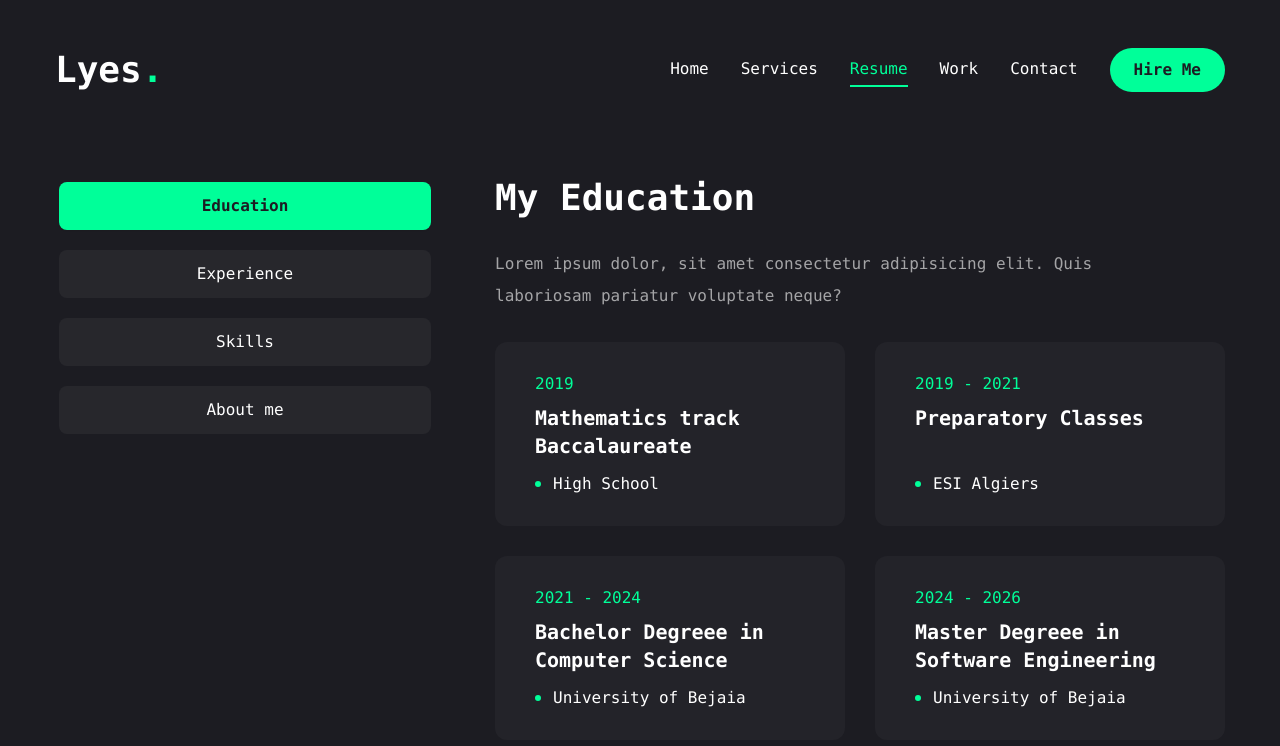
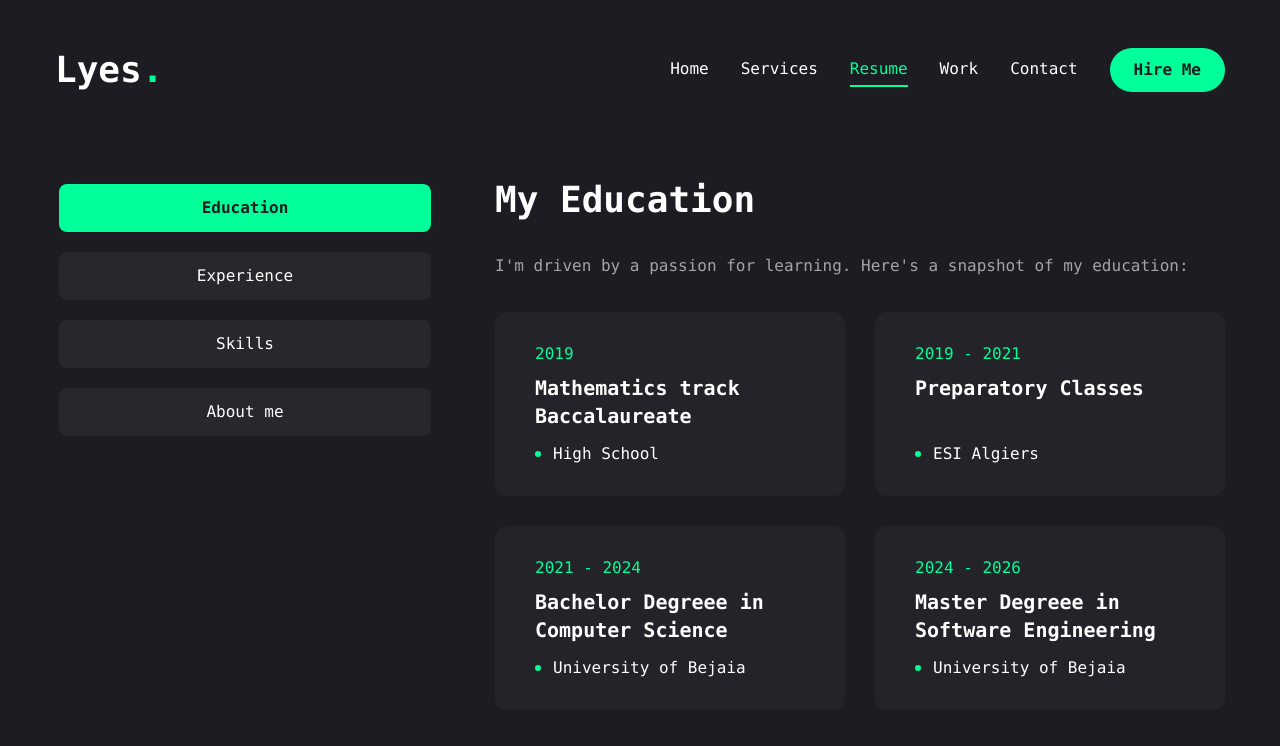
Before and after one commit to lyes-mersel/lyes-mersel-v1, a Next.js app: page /resume in a window 1280 px wide. Shown: the top 746 px of the page. Built offline with nearby package versions, Linux system fonts and the light colour scheme.

Commit message:
Set final content for the pages : home, services, contact

```diff
--- a/app/resume/page.tsx
+++ b/app/resume/page.tsx
@@ -23,6 +23,7 @@ import {
   FaDocker,
   FaJava,
   FaPython,
+  FaServer,
 } from "react-icons/fa";
 import {
   SiTypescript,
@@ -34,14 +35,20 @@ import {
   SiPostgresql,
   SiMongodb,
   SiC,
+  SiMui,
+  SiUml,
+  SiJquery,
+  SiPostman,
+  SiJsonwebtokens,
 } from "react-icons/si";
+import { TbBrandFramerMotion } from "react-icons/tb";
 
 // education data
 const education = {
   icon: "/assets/resume/cap.svg",
   title: "My Education",
   description:
-    "Lorem ipsum dolor, sit amet consectetur adipisicing elit. Quis laboriosam pariatur voluptate neque?",
+    "I'm driven by a passion for learning. Here's a snapshot of my education:",
   items: [
     {
       institution: "High School",
@@ -66,22 +73,25 @@ const education = {
   ],
 };
 
-// experience data
 const experience = {
   icon: "/assets/resume/badge.svg",
   title: "My Experience",
-  description:
-    "Lorem ipsum dolor, sit amet consectetur adipisicing elit. Quis laboriosam pariatur voluptate neque?",
+  description: "Here's a quick overview of my professional journey:",
   items: [
     {
-      company: "XYZ Company",
-      position: "ABC Position",
-      duration: "2019 - 2021",
+      company: "Freelance",
+      position: "Full Stack Developer",
+      duration: "08/2023 - Current",
     },
     {
-      company: "XYZ Company",
-      position: "ABC Position",
-      duration: "2019 - 2021",
+      company: "University of Bejaia",
+      position: "Web App - Hospital appointment system.",
+      duration: "02/2023 - 06/2023",
+    },
+    {
+      company: "ESI Algiers",
+      position: "Mobile App - Learning app for kids.",
+      duration: "02/2021 - 06/2021",
     },
   ],
 };
@@ -89,29 +99,41 @@ const experience = {
 // skills data
 const skills = {
   title: "My Skills",
-  description:
-    "Lorem ipsum dolor, sit amet consectetur adipisicing elit. Quis laboriosam pariatur voluptate neque?",
-  items: [
+  description: "Here are the main technologies I’ve worked with on my journey.",
+  languages: [
+    { icon: <FaJs />, name: "JavaScript" },
+    { icon: <SiTypescript />, name: "TypeScript" },
+    { icon: <SiC />, name: "C" },
+    { icon: <FaJava />, name: "Java" },
+    { icon: <FaPython />, name: "Python" },
+  ],
+  front: [
+    { icon: <FaReact />, name: "React" },
+    { icon: <SiNextdotjs />, name: "Next.js" },
+    { icon: <SiTailwindcss />, name: "Tailwind CSS" },
+    { icon: <SiMui />, name: "Material UI" },
+    { icon: <TbBrandFramerMotion />, name: "Framer Motion" },
     { icon: <FaHtml5 />, name: "HTML5" },
     { icon: <FaCss3 />, name: "CSS3" },
     { icon: <FaBootstrap />, name: "Bootstrap" },
-    { icon: <SiTailwindcss />, name: "Tailwind CSS" },
-    { icon: <FaJs />, name: "JavaScript" },
-    { icon: <SiTypescript />, name: "TypeScript" },
-    { icon: <FaReact />, name: "React" },
-    { icon: <SiNextdotjs />, name: "Next.js" },
+    { icon: <SiJquery />, name: "jQuery" },
+  ],
+  back: [
     { icon: <FaNode />, name: "Node.js" },
     { icon: <SiExpress />, name: "Express.js" },
     { icon: <SiMysql />, name: "MySQL" },
     { icon: <SiOracle />, name: "Oracle" },
     { icon: <SiPostgresql />, name: "PostgreSQL" },
     { icon: <SiMongodb />, name: "MongoDB" },
-    { icon: <SiC />, name: "C" },
-    { icon: <FaJava />, name: "Java" },
-    { icon: <FaPython />, name: "Python" },
+    { icon: <FaServer />, name: "REST API" },
+    { icon: <SiJsonwebtokens />, name: "JWT" },
+  ],
+  others: [
     { icon: <FaGitAlt />, name: "Git" },
     { icon: <FaGithub />, name: "GitHub" },
     { icon: <FaDocker />, name: "Docker" },
+    { icon: <SiPostman />, name: "Postman" },
+    { icon: <SiUml />, name: "UML 2" },
   ],
 };
 
@@ -119,7 +141,7 @@ const skills = {
 const about = {
   title: "About me",
   description:
-    "Lorem ipsum dolor, sit amet consectetur adipisicing elit. Quis laboriosam pariatur voluptate neque?",
+    "I'm a Software Developer with a passion for building web and software solutions.",
   info: [
     {
       filedName: "Name",
@@ -180,7 +202,7 @@ const Resume = () => {
             <TabsContent value="education" className="w-full">
               <div className="flex flex-col gap-[30px] text-center xl:text-left">
                 <h3 className="text-4xl font-bold">{education.title}</h3>
-                <p className="max-w-[600px] text-white/60 mx-auto xl:mx-0">
+                <p className="max-w-[700px] text-white/60 mx-auto xl:mx-0">
                   {education.description}
                 </p>
                 <ScrollArea className="h-[400px]">
@@ -236,14 +258,23 @@ const Resume = () => {
 
             {/* skills */}
             <TabsContent value="skills" className="w-full h-full">
-              <div className="flex flex-col gap-[30px]">
               <div className="flex flex-col gap-[30px] text-center xl:text-left">
                 <h3 className="text-4xl font-bold">{skills.title}</h3>
                 <p className="max-w-[600px] text-white/60 mx-auto xl:mx-0">
                   {skills.description}
                 </p>
+                <Tabs defaultValue="languages">
+                  <TabsList className="flex w-full mb-5">
+                    <TabsTrigger value="languages">Languages</TabsTrigger>
+                    <TabsTrigger value="front">Front</TabsTrigger>
+                    <TabsTrigger value="back">Back</TabsTrigger>
+                    <TabsTrigger value="others">Others</TabsTrigger>
+                  </TabsList>
+                  {/* programming languages */}
+                  <TabsContent value="languages" className="min-h-0">
+                    <ScrollArea className="h-[330px]">
                       <ul className="grid grid-cols-2 sm:grid-cols-3 md:grid-cols-4 gap-4 xl:gap-[30px]">
-                    {skills.items.map((item, index) => (
+                        {skills.languages.map((item, index) => (
                           <li key={index} className="">
                             <TooltipProvider delayDuration={100}>
                               <Tooltip>
@@ -260,7 +291,78 @@ const Resume = () => {
                           </li>
                         ))}
                       </ul>
+                    </ScrollArea>
+                  </TabsContent>
+                  {/* frontend technologies */}
+                  <TabsContent value="front" className="min-h-0">
+                    <ScrollArea className="h-[330px]">
+                      <ul className="grid grid-cols-2 sm:grid-cols-3 md:grid-cols-4 gap-4 xl:gap-[30px]">
+                        {skills.front.map((item, index) => (
+                          <li key={index} className="">
+                            <TooltipProvider delayDuration={100}>
+                              <Tooltip>
+                                <TooltipTrigger className="w-full h-[150px] bg-[#232329] rounded-xl flex justify-center items-center group">
+                                  <div className="text-6xl group-hover:text-accent transition-all duration-300">
+                                    {item.icon}
                                   </div>
+                                </TooltipTrigger>
+                                <TooltipContent>
+                                  <p className="capitalize">{item.name}</p>
+                                </TooltipContent>
+                              </Tooltip>
+                            </TooltipProvider>
+                          </li>
+                        ))}
+                      </ul>
+                    </ScrollArea>
+                  </TabsContent>
+                  {/* backend technologies */}
+                  <TabsContent value="back" className="min-h-0">
+                    <ScrollArea className="h-[330px]">
+                      <ul className="grid grid-cols-2 sm:grid-cols-3 md:grid-cols-4 gap-4 xl:gap-[30px]">
+                        {skills.back.map((item, index) => (
+                          <li key={index} className="">
+                            <TooltipProvider delayDuration={100}>
+                              <Tooltip>
+                                <TooltipTrigger className="w-full h-[150px] bg-[#232329] rounded-xl flex justify-center items-center group">
+                                  <div className="text-6xl group-hover:text-accent transition-all duration-300">
+                                    {item.icon}
+                                  </div>
+                                </TooltipTrigger>
+                                <TooltipContent>
+                                  <p className="capitalize">{item.name}</p>
+                                </TooltipContent>
+                              </Tooltip>
+                            </TooltipProvider>
+                          </li>
+                        ))}
+                      </ul>
+                    </ScrollArea>
+                  </TabsContent>
+                  {/* other technologies */}
+                  <TabsContent value="others" className="min-h-0">
+                    <ScrollArea className="h-[330px]">
+                      <ul className="grid grid-cols-2 sm:grid-cols-3 md:grid-cols-4 gap-4 xl:gap-[30px]">
+                        {skills.others.map((item, index) => (
+                          <li key={index} className="">
+                            <TooltipProvider delayDuration={100}>
+                              <Tooltip>
+                                <TooltipTrigger className="w-full h-[150px] bg-[#232329] rounded-xl flex justify-center items-center group">
+                                  <div className="text-6xl group-hover:text-accent transition-all duration-300">
+                                    {item.icon}
+                                  </div>
+                                </TooltipTrigger>
+                                <TooltipContent>
+                                  <p className="capitalize">{item.name}</p>
+                                </TooltipContent>
+                              </Tooltip>
+                            </TooltipProvider>
+                          </li>
+                        ))}
+                      </ul>
+                    </ScrollArea>
+                  </TabsContent>
+                </Tabs>
               </div>
             </TabsContent>
 
--- a/app/services/page.tsx
+++ b/app/services/page.tsx
@@ -8,13 +8,29 @@ const services = [
   {
     num: "01",
     title: "Web Development",
-    description: "Lorem ipsum dolor sit amet consectetur adipisicing elit.",
+    description:
+      "Creating modern, high-performance websites that are visually engaging and functional.",
     href: "",
   },
   {
     num: "02",
-    title: "Mobile Development",
-    description: "Lorem ipsum dolor sit amet consectetur adipisicing elit.",
+    title: "Custom Software Solutions",
+    description:
+      "Designing and developing tailored software that perfectly fits your business needs and processes.",
+    href: "",
+  },
+  {
+    num: "03",
+    title: "API Development & Integration",
+    description:
+      "Building secure and efficient APIs or integrating third-party services to extend functionality.",
+    href: "",
+  },
+  {
+    num: "04",
+    title: "Database Design & Optimization",
+    description:
+      "Designing scalable databases and optimizing queries for better performance and data management.",
     href: "",
   },
 ];
@@ -29,7 +45,7 @@ const Services = () => {
             opacity: 1,
             transition: { delay: 2.4, duration: 0.4, ease: "easeIn" },
           }}
-          className="grid grid-cols-1 md:grid-cols-2 gap-[80px]"
+          className="grid grid-cols-1 md:grid-cols-2 gap-x-[80px] gap-y-[50px]"
         >
           {services.map((service, index) => (
             <div
--- a/components/ui/tabs.tsx
+++ b/components/ui/tabs.tsx
@@ -44,7 +44,7 @@ const TabsContent = React.forwardRef<
   <TabsPrimitive.Content
     ref={ref}
     className={cn(
-      "min-h-[480px] ring-offset-white focus-visible:outline-none focus-visible:ring-2 focus-visible:ring-slate-950 focus-visible:ring-offset-2 dark:ring-offset-slate-950 dark:focus-visible:ring-slate-300",
+      "min-h-[500px] ring-offset-white focus-visible:outline-none focus-visible:ring-2 focus-visible:ring-slate-950 focus-visible:ring-offset-2 dark:ring-offset-slate-950 dark:focus-visible:ring-slate-300",
       className
     )}
     {...props}
```
Also changed, not shown: app/contact/page.tsx (+6 -3 lines), app/page.tsx (+4 -3 lines). Lines whose indentation alone changed are shown as unchanged.
